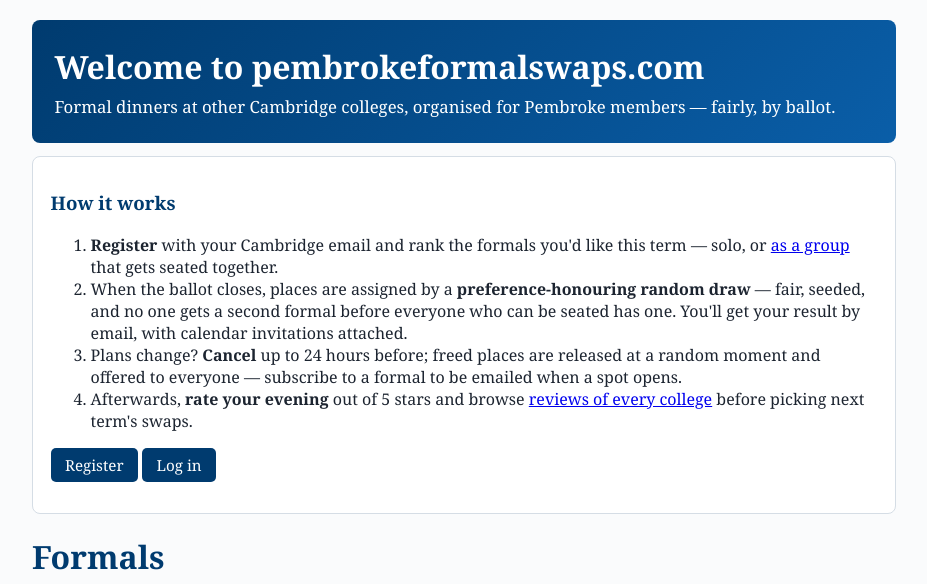
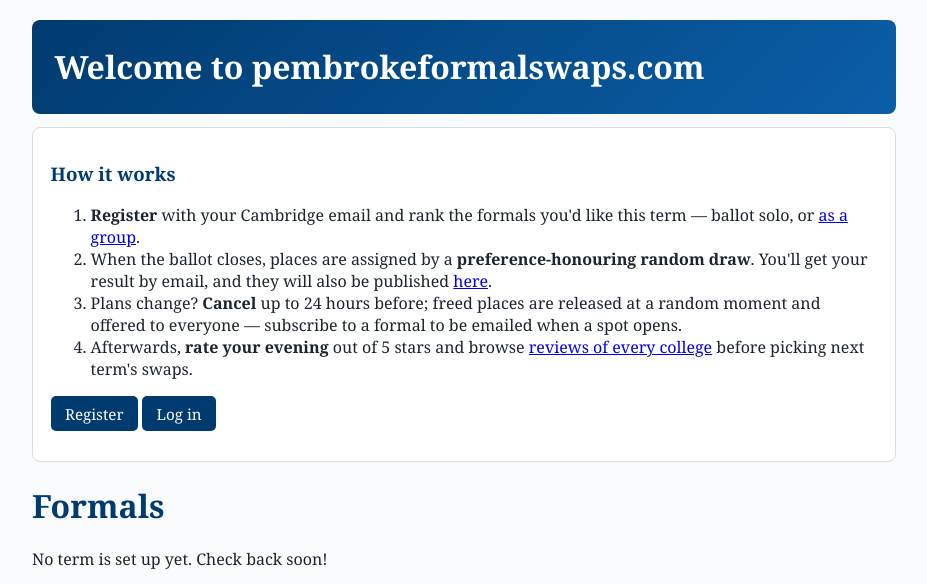
Before and after one commit to Patrick-Gibbs/pembroke-formal-swaps, a Flask app: page / in a window 1280 px wide. Shown: the part 47-631 px from the top of the page, without its empty margins (176-1103 px from the left). Run offline with Flask 3, Linux system fonts and the light colour scheme; data comes from the database, SQL or seed files in the repository; parts of the project's set-up code (start-up, migrations or seed data) failed here and were passed over.

Commit message:
Homepage copy tweaks

```diff
--- a/swaps/templates/index.html
+++ b/swaps/templates/index.html
@@ -1,20 +1,17 @@
 {% extends "base.html" %}
 {% block content %}
 <div class="card" style="background:linear-gradient(135deg,#003b6f,#0a5ea8);color:#fff;border:0;padding:1.6rem 1.4rem">
-  <h1 style="color:#fff;margin:0 0 .4rem">Welcome to pembrokeformalswaps.com</h1>
-  <p style="margin:.2rem 0 0;font-size:1.05rem">Formal dinners at other Cambridge
-  colleges, organised for Pembroke members — fairly, by ballot.</p>
+  <h1 style="color:#fff;margin:0">Welcome to pembrokeformalswaps.com</h1>
 </div>
 
 <div class="card">
   <h3>How it works</h3>
   <ol>
     <li><b>Register</b> with your Cambridge email and rank the formals you'd like
-    this term — solo, or <a href="/ballot/">as a group</a> that gets seated together.</li>
+    this term — ballot solo, or <a href="/ballot/">as a group</a>.</li>
     <li>When the ballot closes, places are assigned by a <b>preference-honouring
-    random draw</b> — fair, seeded, and no one gets a second formal before
-    everyone who can be seated has one. You'll get your result by email, with
-    calendar invitations attached.</li>
+    random draw</b>. You'll get your result by email, and they will also be
+    published <a href="/attendees">here</a>.</li>
     <li>Plans change? <b>Cancel</b> up to 24 hours before; freed places are
     released at a random moment and offered to everyone —
     subscribe to a formal to be emailed when a spot opens.</li>
```
